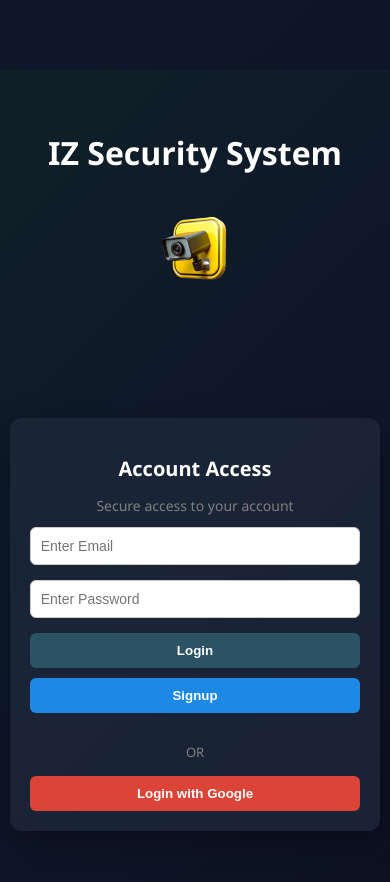
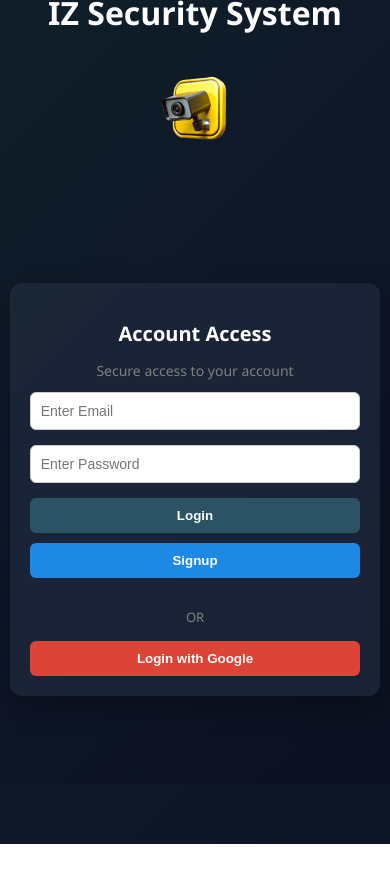
Before and after one commit to NehanShaikh/IZ_shop, a React (Create React App) app in the folder iz-security-frontend/: page / in a window 390 px wide. Shown: the top 882 px of the page. After the commit the page ends 844 px from the top, so only its background shows below. Built offline with nearby package versions, Linux system fonts and the light colour scheme.

Commit message:
first commit

```diff
--- a/iz-security-frontend/src/App.css
+++ b/iz-security-frontend/src/App.css
@@ -631,14 +631,19 @@ html, body {
     padding: 25px;
   }
 
+   body {
+    padding-top: 0 !important;   /* 🔥 remove navbar space for login */
+  }
+
   /* Login Fix - remove overlapping */
   /* Login Mobile Fix */
   .login-page {
-  min-height: 100vh;
-  display: flex;
-  flex-direction: column;
-  justify-content: flex-start;
-  padding-top: 10px;
+    margin-top: -60px;
+    min-height: 100vh;
+    display: flex;
+    flex-direction: column;
+    justify-content: flex-start;
+    padding-top: 0;
   }
 
   .login-header {
```
